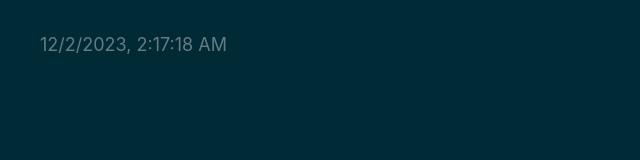
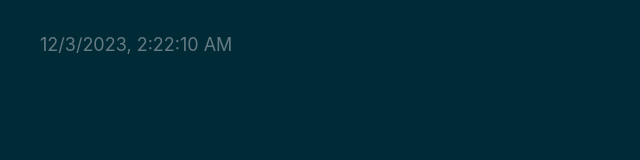
Before and after one commit to web3cave/11-Paradigm, a plain HTML site: page index.html in a window 1280 px wide. Shown: the full height of the page, 0-640 px from the left. Drawn offline with Linux system fonts and the light colour scheme.

Commit message:
deploy: 0d125e485595651792e696ab7f3ad371b7bede66

```diff
--- a/index.html
+++ b/index.html
@@ -54,8 +54,8 @@
     <!-- %after-body-begin.html% -->
 
     <footer>
-      <a class="footer-link" href="https://github.com/web3cave/11-Paradigm/actions/runs/7067423055">
-        <time id="build-timestamp" datetime="2023-12-02T02:17:18.685Z">2023-12-02T02:17:18.685Z</time>
+      <a class="footer-link" href="https://github.com/web3cave/11-Paradigm/actions/runs/7074115709">
+        <time id="build-timestamp" datetime="2023-12-03T02:22:10.907Z">2023-12-03T02:22:10.907Z</time>
       </a>
       <a class="footer-link" href="https://github.com/osmoscraft/osmosfeed">osmosfeed 1.15.1</a>
     </footer>
```
Also changed, not shown: 1 other file.
